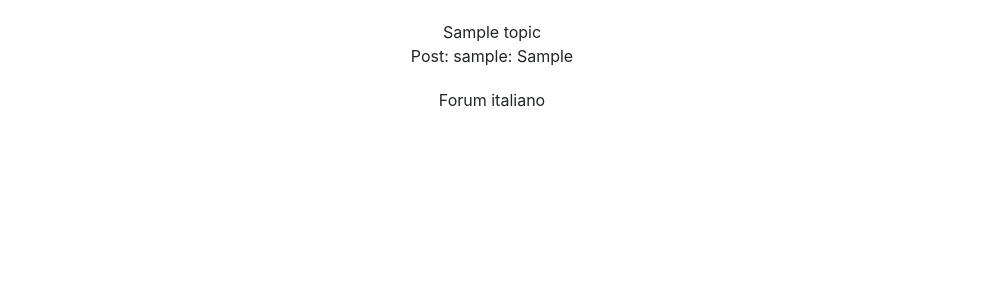
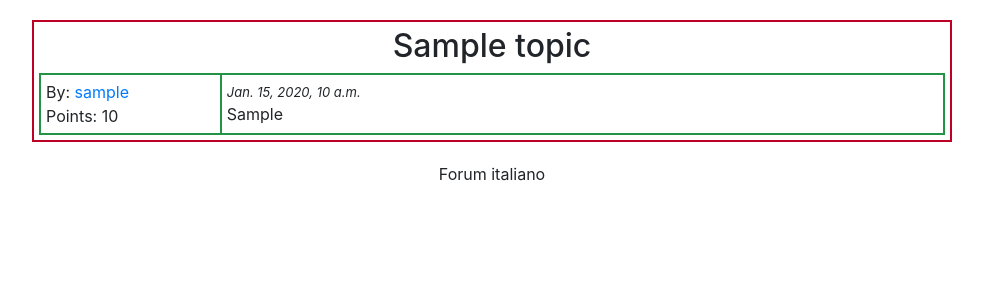
Before and after one commit to ArturBa/CS50-s-Web-Programming-with-Python-and-JavaScript, a Django app: page /topic/1/ in a window 1280 px wide. Shown: the top 300 px of the page, without its empty margins (148-1131 px from the left). Run offline with Django 3.2, Linux system fonts and the light colour scheme; tables that the repository leaves empty hold one stand-in row (values such as "Sample post"); style sheets or scripts are compiled from the project's sources; some libraries are stand-ins or nearby versions.

Commit message:
Add topic styling

```diff
--- /dev/null
+++ b/final/forum/static/forum/style/base.css
@@ -0,0 +1,10 @@
+body {
+  text-align: center;
+}
+
+.content {
+  padding: 20px;
+  margin: 0 auto;
+}
+
+/*# sourceMappingURL=base.css.map */
--- /dev/null
+++ b/final/forum/static/forum/style/color.css
@@ -0,0 +1 @@
+/*# sourceMappingURL=color.css.map */
--- a/final/forum/static/forum/style/index.scss
+++ b/final/forum/static/forum/style/index.scss
@@ -12,7 +12,7 @@ table {
 
   th, td {
     border: $green 2px solid;
-
+    padding: 5px;
   }
 
   .topic-icon {
--- /dev/null
+++ b/final/forum/static/forum/style/topic.css
@@ -0,0 +1,15 @@
+.topic {
+  border: #be0027 solid 2px;
+  padding: 5px; }
+  .topic table, .topic td {
+    border: #239346 solid 2px;
+    width: 100%;
+    text-align: left;
+    padding: 5px; }
+  .topic .user {
+    width: 20%; }
+  .topic .body .date {
+    font-style: italic;
+    font-size: small; }
+
+/*# sourceMappingURL=topic.css.map */
--- /dev/null
+++ b/final/forum/static/forum/style/topic.scss
@@ -0,0 +1,24 @@
+@import "color";
+
+.topic {
+  border: $red solid 2px;
+  padding: 5px;
+
+  table, td {
+    border: $green solid 2px;
+    width: 100%;
+    text-align: left;
+    padding: 5px;
+  }
+
+  .user {
+    width: 20%;
+  }
+
+  .body {
+    .date {
+      font-style: italic;
+      font-size: small;
+    }
+  }
+}
--- a/final/forum/templates/forum/index.html
+++ b/final/forum/templates/forum/index.html
@@ -46,9 +46,8 @@
                                 {{ topic.post.last.date }}
                             </div>
                             <div class="user">
-                                By: <a href="
-
-                                    {% url 'user' %}{{ topic.post.last.user.user.username }}">{{ topic.post.last.user.user.username }}</a>
+                                By: <a href=" {% url 'user' %}{{ topic.post.last.user.user.username }}">
+                                {{ topic.post.last.user.user.username }}</a>
                             </div>
                         </td>
                     </tr>
--- a/final/forum/templates/forum/topic.html
+++ b/final/forum/templates/forum/topic.html
@@ -1,19 +1,41 @@
 {% extends 'forum/base.html' %}
+{% load static %}
 
 {% block title %}
     {{ topic.title }}
 {% endblock %}
 
 {% block head %}
-
+    <link rel="stylesheet" href="{% static 'forum/style/topic.css' %}"/>
 {% endblock %}
 
 {% block content %}
-    {{ topic.title }}
-    {% for post in topic.post.all %}
-        <div class="post" id="{{ post.id }}">
-            {{ post }}
-        </div>
-    {% endfor %}
+    <div class="topic">
+        <h2>
+            {{ topic.title }}
+        </h2>
+
+        {% for post in topic.post.all %}
+            <table>
+                <tr class="post" id="{{ post.id }}">
+                    <td class="user">
+                        By: <a href=" {% url 'user' %}{{ post.user.user.username }}">
+                        {{ post.user.user.username }}
+                    </a><br>
+                        Points: {{ post.user.points }}
+                    </td>
+                    <td class="body">
+                        <div class="date">
+                            {{ post.date }}
+                        </div>
+                        <div class="value">
+                            {{ post.value }}
+                        </div>
+                    </td>
+                </tr>
+
+            </table>
+        {% endfor %}
+    </div>
 
 {% endblock %}
```
Also changed, not shown: final/forum/static/forum/style/index.css (added, +33 -0 lines).
